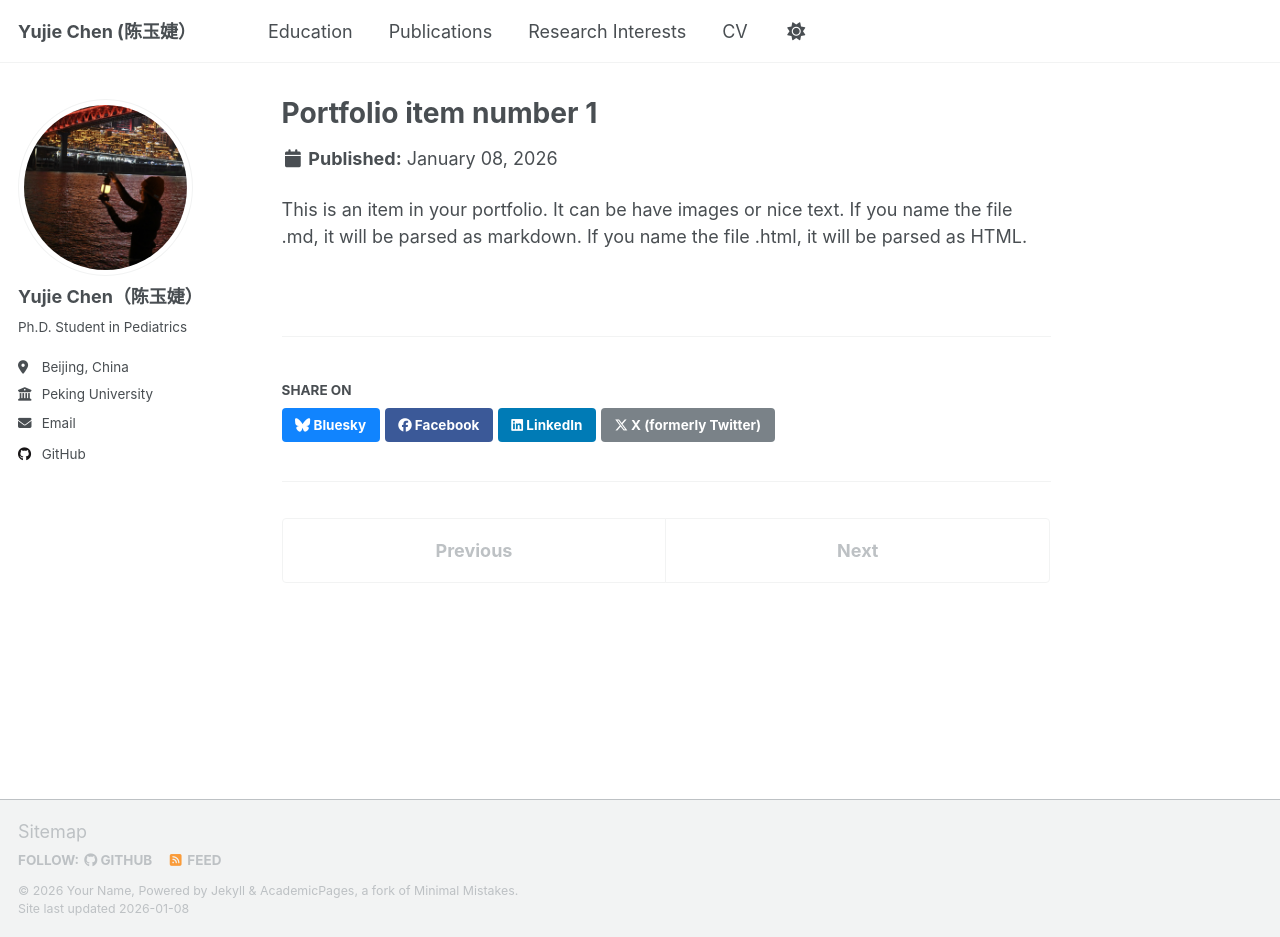
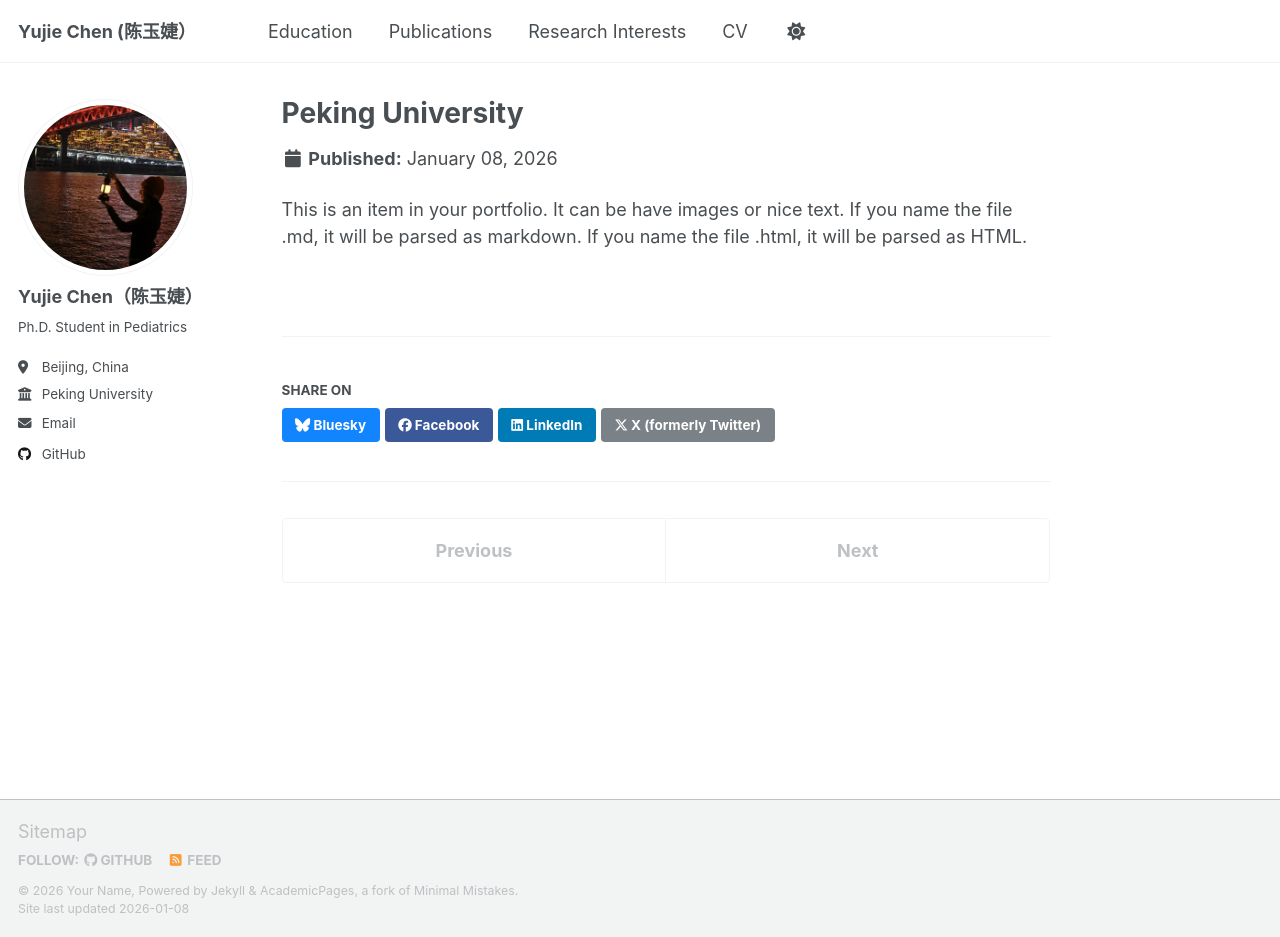
Before and after one commit to yujie7799/yujie7799.github.io, a Jekyll site: the page built from _portfolio/portfolio-1.md, in a window 1280 px wide and 937 px high. Built offline with Jekyll 4.4.1, drawn with Linux system fonts in a browser that asks for light colours; a script that is not in the unit is left out.

Commit message:
Update portfolio-1.md

```diff
--- a/_portfolio/portfolio-1.md
+++ b/_portfolio/portfolio-1.md
@@ -1,6 +1,6 @@
 ---
-title: "Portfolio item number 1"
-excerpt: "Short description of portfolio item number 1<br/><img src='/images/500x300.png'>"
+title: "Peking University"
+excerpt: "Peking University, 2025 untill now"
 collection: portfolio
 ---
 
```
